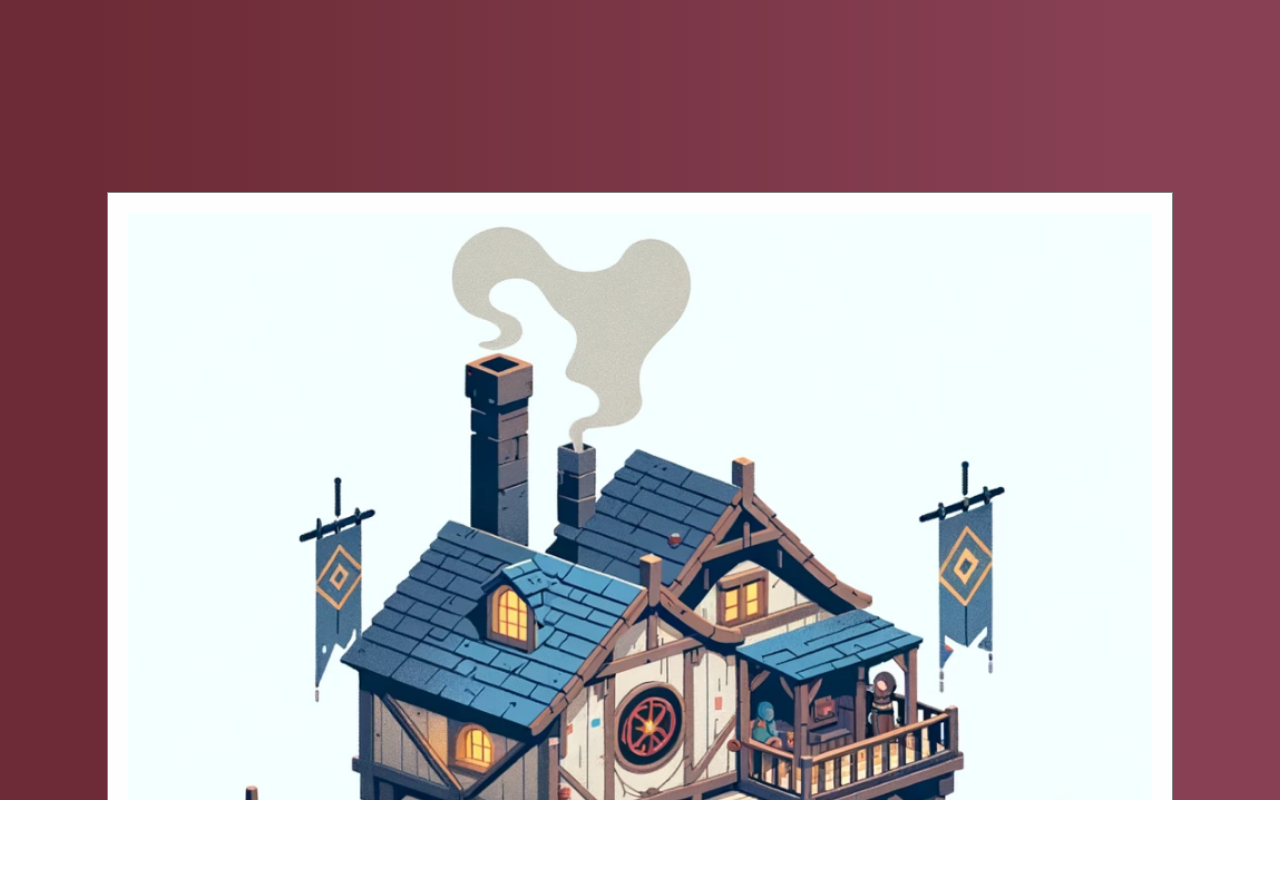
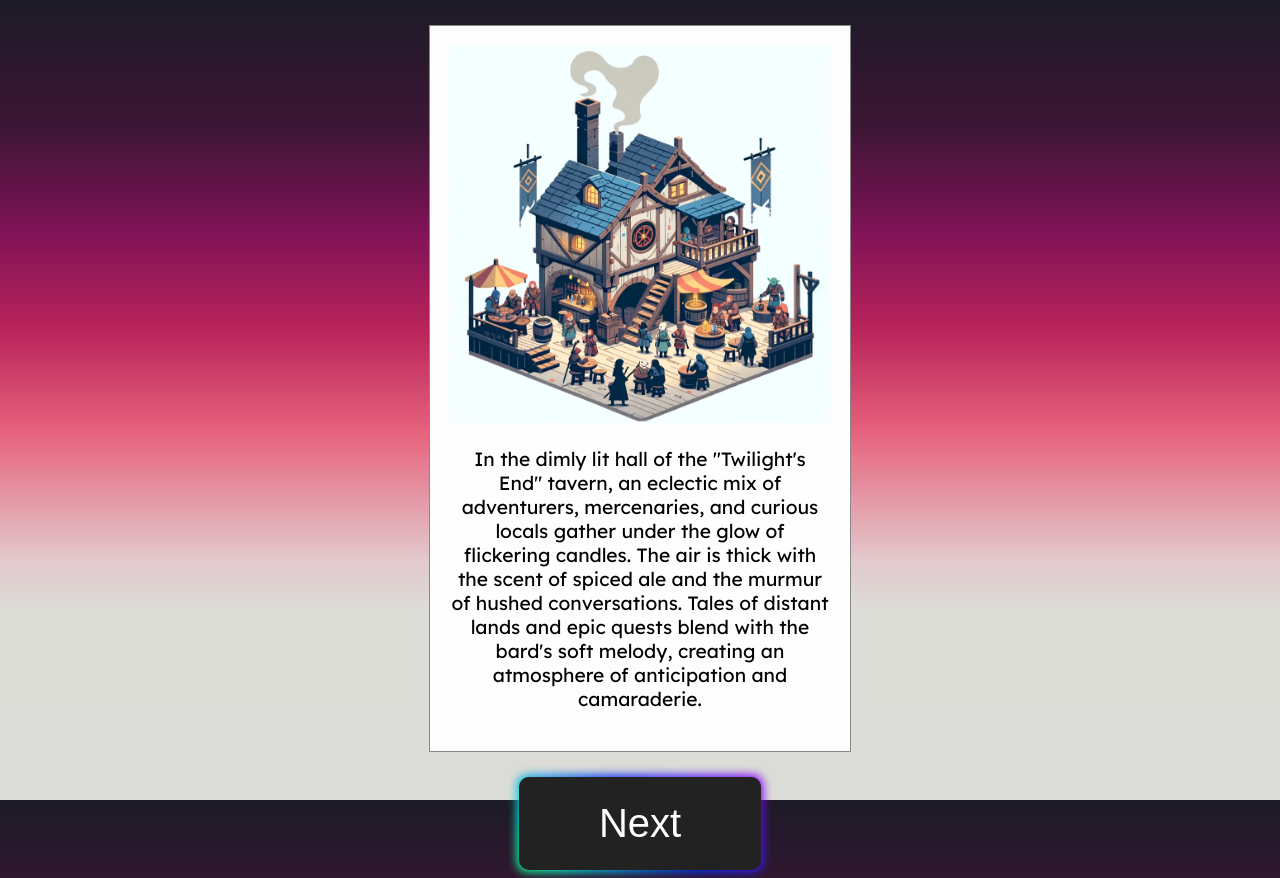
Before and after one commit to DimitryAujour/rpg, a plain HTML site: page introduction.html in a window 1280 px wide. Before the commit the page ends 800 px from the top, so only its background shows below. Drawn offline with Linux system fonts and the light colour scheme; a web font is replaced by a local one.

Commit message:
Added the modal and logic for the story telling

```diff
--- /dev/null
+++ b/css/characterSelect.css
@@ -0,0 +1,63 @@
+body{
+    background-image: linear-gradient(135deg, #f5f7fa 0%, #c3cfe2 100%);
+    background-attachment: fixed;
+}
+.container {
+    display: flex;
+    justify-content: space-between;
+}
+
+.grid {
+    display: grid;
+    grid-template-columns: repeat(2, 1fr); /* 3 columns */
+    gap: 10px;
+}
+@media (min-width: 700px) {
+    .grid {
+        grid-template-columns: repeat(3, 1fr); /* 2 columns for small screens */
+    }
+}
+
+.character {
+    cursor: pointer;
+    transition: transform 0.2s; /* Smooth scaling on hover */
+}
+
+
+.character img {
+    max-width: 100%;
+    height: auto;
+}
+.character-details {
+    position: fixed; /* Overlay on top of the page */
+    bottom: 0; /* Start from the bottom */
+    left: 0;
+    right: 0;
+    background: white;
+    padding: 20px;
+    transform: translateY(100%); /* Hide off-screen initially */
+    transition: transform 0.3s ease-in-out;
+}
+
+.character-details.active {
+    transform: translateY(0); /* Slide up into view */
+}
+
+.character-details .character-image {
+    width: 100%; /* This will make the image full width of its container */
+    max-width: 1000px; /* You can set a maximum width if desired */
+    height: auto; /* This will maintain the aspect ratio of the image */
+    display: block; /* This will treat the image as a block-level element */
+    margin: 0 auto; /* This will center the image if its width is less than the container's width */
+}
+
+
+.character:hover {
+    transform: scale(1.05);
+}
+
+
+/* Fade-in animation */
+.fade-in {
+    opacity: 1;
+}
--- a/css/introduction.css
+++ b/css/introduction.css
@@ -1,22 +1,13 @@
-body{
-    background-image: linear-gradient( 109.1deg,  rgba(181,73,91,1) 7.1%, rgba(225,107,140,1) 86.4% );}
-.modal {
-    display: none; /* Hidden by default */
-    position: fixed; /* Stay in place */
-    z-index: 1; /* Sit on top */
-    left: 0;
-    top: 0;
-    width: 100%; /* Full width */
-    height: 100%; /* Full height */
-    overflow: auto; /* Enable scroll if needed */
-    background-color: rgba(0,0,0,0.4); /* Black w/ opacity */
+body {
+    background-image: linear-gradient(to top, #dbdcd7 0%, #dddcd7 24%, #e2c9cc 30%, #e7627d 46%, #b8235a 59%, #801357 71%, #3d1635 84%, #1c1a27 100%);
+    background-attachment: fixed;
 }
-.modal-content {
+    .modal-content {
     background-color: #fefefe;
-    margin: 15% auto; /* 15% from the top and centered */
+    margin: 25% auto;
     padding: 20px;
     border: 1px solid #888;
-    width: 80%; /* Could be more or less, depending on screen size */
+    max-width: 80%;
 }
 
 /* Style for image and text */
@@ -26,5 +17,107 @@ body{
 }
 
 #modalText {
+    text-align: center;
+    line-height: normal;
     margin-top: 20px;
+    font-family: "Lexend", sans-serif;
+    font-optical-sizing: auto;
+    font-size: 1.5em;
+    font-style: normal;
 }
+
+@media (max-width: 768px) {
+    .modal-content {
+        margin: 40% auto;
+        padding: 10px;
+        max-width: 40%;
+    }
+    #modalText {
+        font-size: 1.2em;
+    }
+}
+/* Media query for desktops */
+@media (min-width: 1024px) {
+    .modal-content {
+        margin: 2% auto;
+        max-width: 30%;
+    }
+    #modalText {
+        font-size: 1.2em;
+    }
+    .button-85{
+        font-size: 1rem;
+        padding: 0.3em 1em
+    }
+
+}
+/* CSS https://getcssscan.com/css-buttons-examples*/
+.button-85 {
+    display: flex;
+    margin:   auto;
+    font-size: 2.5em;
+    padding: 0.6em 2em;
+    border: none;
+    outline: none;
+    color: rgb(255, 255, 255);
+    background: #111;
+    cursor: pointer;
+    position: relative;
+    z-index: 0;
+    border-radius: 10px;
+    user-select: none;
+    -webkit-user-select: none;
+    touch-action: manipulation;
+}
+
+.button-85:before {
+    content: "";
+    background: linear-gradient(
+            45deg,
+            #ff0000,
+            #ff7300,
+            #fffb00,
+            #48ff00,
+            #00ffd5,
+            #002bff,
+            #7a00ff,
+            #ff00c8,
+            #ff0000
+    );
+    position: absolute;
+    top: -2px;
+    left: -2px;
+    background-size: 400%;
+    z-index: -1;
+    filter: blur(5px);
+    -webkit-filter: blur(5px);
+    width: calc(100% + 4px);
+    height: calc(100% + 4px);
+    animation: glowing-button-85 20s linear infinite;
+    transition: opacity 0.3s ease-in-out;
+    border-radius: 10px;
+}
+
+@keyframes glowing-button-85 {
+    0% {
+        background-position: 0 0;
+    }
+    50% {
+        background-position: 400% 0;
+    }
+    100% {
+        background-position: 0 0;
+    }
+}
+
+.button-85:after {
+    z-index: -1;
+    content: "";
+    position: absolute;
+    width: 100%;
+    height: 100%;
+    background: #222;
+    left: 0;
+    top: 0;
+    border-radius: 10px;
+}
--- a/introduction.html
+++ b/introduction.html
@@ -3,6 +3,9 @@
 <head>
     <meta charset="UTF-8">
     <link rel="stylesheet" href="./css/introduction.css">
+    <link rel="preconnect" href="https://fonts.googleapis.com">
+    <link rel="preconnect" href="https://fonts.gstatic.com" crossorigin>
+    <link href="https://fonts.googleapis.com/css2?family=Happy+Monkey&family=Kode+Mono:wght@400..700&family=Lexend:wght@100..900&family=Oswald:wght@700&display=swap" rel="stylesheet">
     <title>Story Introduction</title>
 </head>
 <body>
@@ -12,8 +15,9 @@
     <div class="modal-content">
         <img id="modalImage" src="image1.jpg" alt="Image 1">
         <p id="modalText">Text for the first screen</p>
-        <button id="nextButton">Next</button>
     </div>
+    <button id="nextButton"  class="button-85" role="button">Next</button>
+
 </div>
 <script src="./js/introduction.js" type="module"></script>
 </body>
```
Also changed, not shown: CharacterSelection.html (added, +34 -0 lines), js/CharacterSelection.js (added, +45 -0 lines), images/characters/DALL·E 2024-02-15 11.13.50 - Create a vibrant, cartoonish image of a priest character with green hair, matching the style of the previously created shaman girl and dark knight. Th.webp (deleted), images/characters/Knight.jpg (deleted), images/characters/darkKnight.jpg (deleted), images/characters/necromancer.jpg (deleted), images/characters/shayman.jpg (deleted), images/characters/shooter.jpg (deleted), images/characters/swordman.jpg (deleted).
